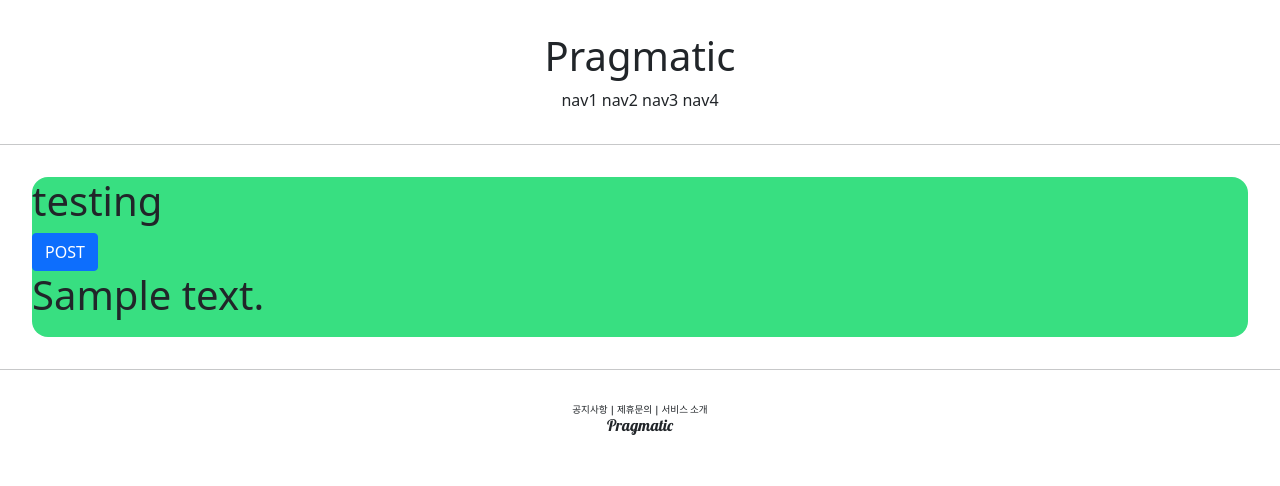
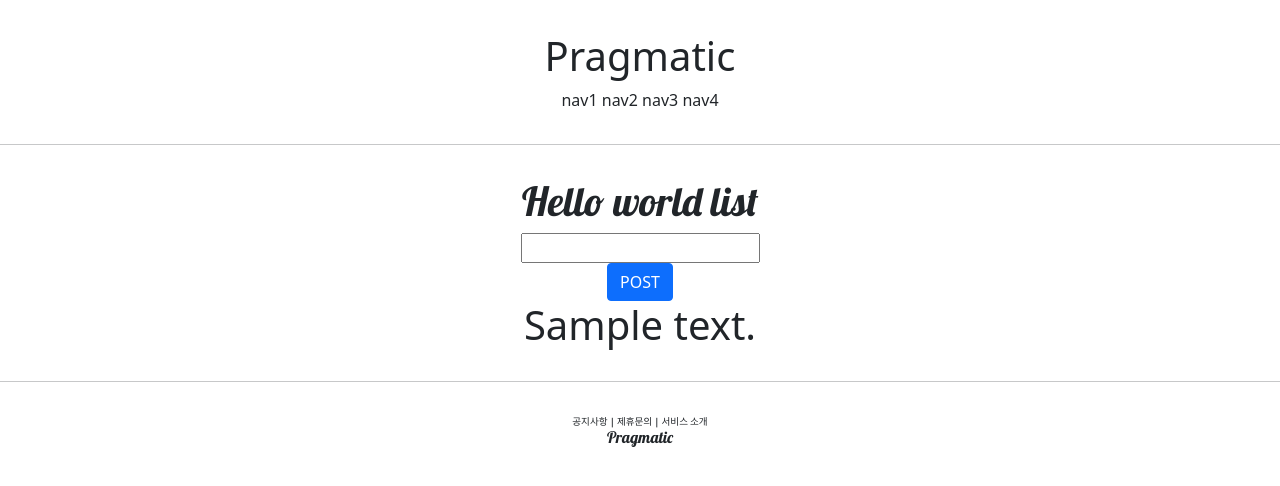
Before and after one commit to mugon-dev/django-pinterest, a Django app: template accountapp/templates/accountapp/hello_world.html in a window 1280 px wide. Shown: the top 486 px of the page. Run offline with Django 3.2, Linux system fonts and the light colour scheme; the template is opened without the code that fills it: most values are stand-ins (such as "Sample title", 1, 10 or a date in 2020); parts of the project's set-up code (start-up, migrations or seed data) failed here and were passed over.

Commit message:
course 17

```diff
--- a/accountapp/templates/accountapp/hello_world.html
+++ b/accountapp/templates/accountapp/hello_world.html
@@ -1,16 +1,24 @@
 {% extends 'base.html' %}
 
 {% block content %}
-  <div style="height: 10rem; background-color: #38df81; border-radius: 1rem; margin: 2rem;">
-    <h1>
-      testing
+  <div style="border-radius: 1rem; margin: 2rem; text-align: center;">
+    <h1 style="font-family: 'lobster', cursive;">
+      Hello world list
     </h1>
     <form action="/account/hello_world/" method="post">
       {% csrf_token %}
-      <input type="submit" class="btn btn-primary" value="POST">
+      <div>
+        <input type="text" name="hello_world_input">
+      </div>
+      <div>
+        <input type="submit" class="btn btn-primary" value="POST">
+      </div>
     </form>
+
+    {% if hello_world_output %}
     <h1>
-      {{text}}
+      {{hello_world_output.text}}
     </h1>
+    {% endif %}
   </div>
 {% endblock %}
```
Also changed, not shown: accountapp/views.py (+11 -1 lines), db.sqlite3.
